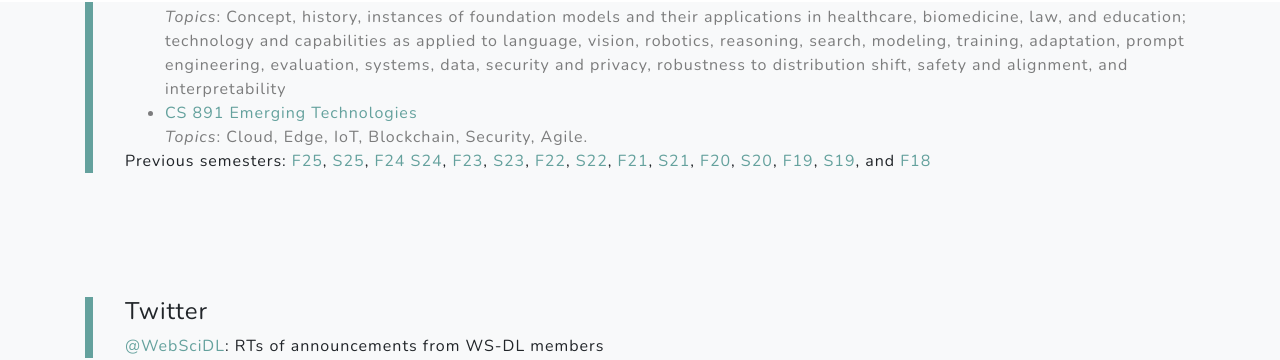
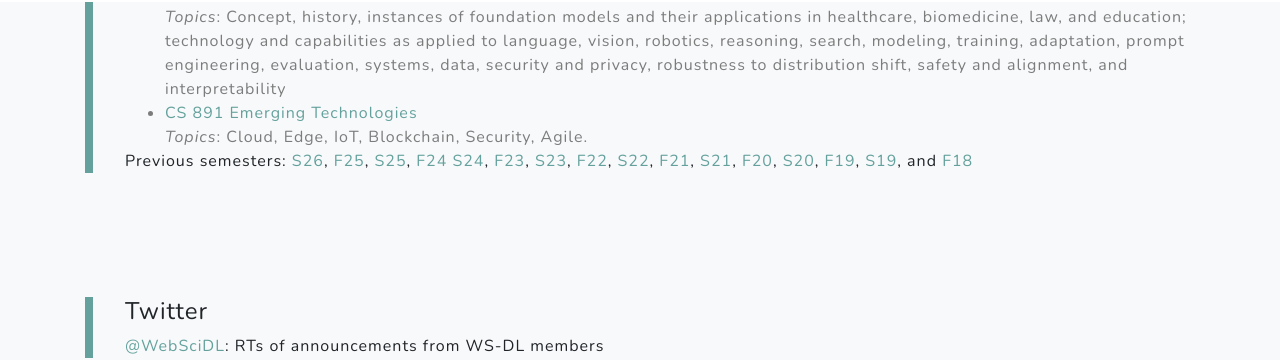
Before and after one commit to oduwsdl/oduwsdl.github.io, a Jekyll site: the page built from index.html, in a window 1280 px wide and 900 px high, scrolled down 14668 px. Shown: the part 110-470 px from the top of the window. Built offline with Jekyll 4.4.1, drawn with Linux system fonts in a browser that asks for light colours; nearby versions of some CDN libraries.

Commit message:
Update index.html
added S26 classes link

```diff
--- a/index.html
+++ b/index.html
@@ -168,6 +168,7 @@ vis papers.</li>
 
             <p>
             Previous semesters:
+            <a href="https://ws-dl.blogspot.com/2026/01/2026-01-12-eight-wsdl-classes-offered.html">S26</a>,
             <a href="https://ws-dl.blogspot.com/2025/08/2025-08-18-eight-wsdl-classes-offered.html">F25</a>,
             <a href="https://ws-dl.blogspot.com/2025/01/2025-01-10-five-wsdl-classes-offered.html">S25</a>,
             <A href="https://ws-dl.blogspot.com/2024/08/2024-08-20-six-wsdl-classes-offered-for.html">F24</A>
```
